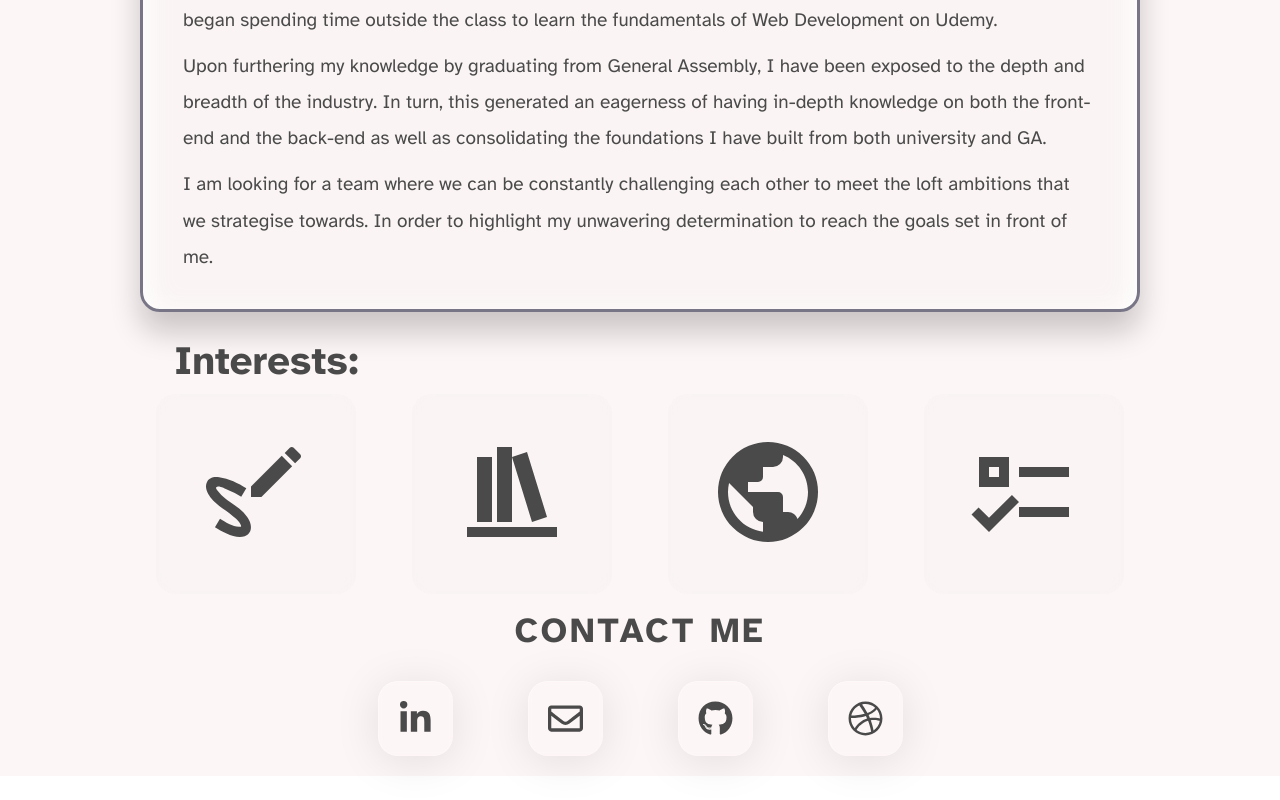
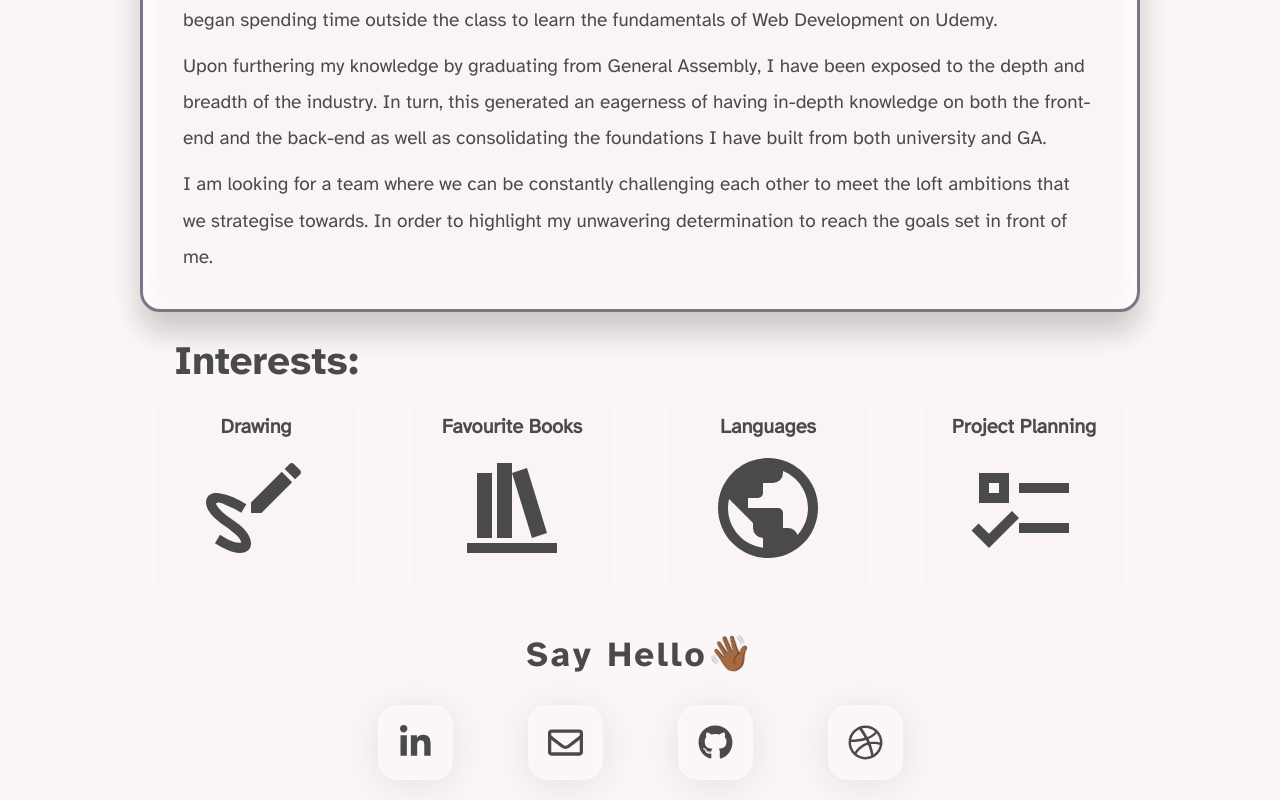
Before and after one commit to olulesi/portfolio, a React (Create React App) app: page /aboutMe in a window 1280 px wide. Shown: the part 294-1094 px from the top of the page. Before the commit the page ends 1070 px from the top, so only its background shows below. Built offline with nearby package versions, Linux system fonts and the light colour scheme; a web font is replaced by a local one.

Commit message:
about me section done without sports

```diff
--- a/package.json
+++ b/package.json
@@ -22,12 +22,14 @@
     "react-dom": "^17.0.1",
     "react-epic-spinners": "^0.5.0",
     "react-media": "^1.10.0",
+    "react-overlays": "^4.1.1",
     "react-parallax-tilt": "^1.4.83",
     "react-responsive": "^8.2.0",
     "react-router-dom": "^5.2.0",
     "react-scripts": "4.0.2",
     "react-social-icons": "^4.1.0",
     "react-vanilla-tilt": "^1.0.0",
+    "rodal": "^1.8.1",
     "semantic-ui-react": "^2.0.3",
     "swiper": "^6.4.15"
   },
--- a/src/components/AboutMe.js
+++ b/src/components/AboutMe.js
@@ -8,6 +8,7 @@ import { mdiEarth } from '@mdi/js';
 import { mdiFormatListChecks } from '@mdi/js';
 
 function AboutMe() {
+
 
   return (
 
@@ -39,41 +40,55 @@ function AboutMe() {
           </div>
           <div className="interest-section">
             <div className="interest">
+              <h4>Drawing</h4>
               <div className="interest-icon">
                 <Icon className="icon" path={mdiDraw}
-                  title="User Profile"
-                  size={5}
-                  color="#4a4a4a" />
-              </div>
-              <div className="interest-description"></div>
-            </div>
-            <div className="interest">
-              <div className="interest-icon">
-                <Icon style={{ width: '50px', height: '50px' }} path={mdiBookshelf}
-                  title="User Profile"
                   size={5}
                   color="#4a4a4a" />
               </div>
               <div className="interest-description">
+                <p>I enjoy drawing and complemented with my daily routine I was able to draw everyday for a whole year missing only one day from December 18th 2019 to 2020. </p>
               </div>
             </div>
             <div className="interest">
+              <h4>Favourite Books</h4>
               <div className="interest-icon">
-                <Icon path={mdiEarth}
-                  title="User Profile"
+                <Icon style={{ width: '50px', height: '50px' }} path={mdiBookshelf}
                   size={5}
                   color="#4a4a4a" />
               </div>
-              <div className="interest-description"></div>
+              <ul className="interest-description">
+              <li>Whatever you think, think the opposite,</li>
+              <li>HBR’s 10 Must Reads On Mental Toughness,</li>
+              <p>Atomic Habits,</p>
+              <li>The Richest Man of Babylon</li>
+              </ul>
             </div>
             <div className="interest">
+              <h4>Languages</h4>
               <div className="interest-icon">
-                <Icon path={mdiFormatListChecks}
-                  title="User Profile"
+                <Icon path={mdiEarth}
                   size={5}
                   color="#4a4a4a" />
               </div>
-              <div className="interest-description"></div>
+              <div className="interest-description">
+                <p>
+                  I started my joy of learning langugaes with Spanish and have continued this by learning my native language Yoruba.
+                </p>
+              </div>
+            </div>
+            <div className="interest">
+              <h4>Project Planning</h4>
+              <div className="interest-icon">
+                <Icon path={mdiFormatListChecks}
+                  size={5}
+                  color="#4a4a4a" />
+              </div>
+              <div className="interest-description">
+                <p>
+                  I created a community with my friends on slack and todoist in order to hold each other accountable to the tasks we set out to do each day.
+                </p>
+              </div>
             </div>
           </div>
         </div>
--- a/src/components/Footer.js
+++ b/src/components/Footer.js
@@ -11,7 +11,7 @@ function Home() {
     <>
       <section className="contact-wrapper">
         <div className="contact-title">
-          <h4>Contact Me</h4>
+          <h4>Say Hello<span class="wave">👋🏾</span></h4>
         </div>
         <div className="contact-content">
             <a href="https://www.linkedin.com/in/oluwatobi-lesi/" >
--- a/src/styles/_aboutMe.scss
+++ b/src/styles/_aboutMe.scss
@@ -54,7 +54,6 @@
     background: rgba(225, 225, 225, 0.1);
     border-radius: 20px;
     // border:  3px solid  #787586;
-    backdrop-filter: blur(10px);
     // box-shadow: 0 20px 30px rgba(0, 0, 0, 0.2), inset 0px 10px 30px 5px rgba(255, 255, 255, 1);
     border-radius: 20px;
     width: 200px;
@@ -63,6 +62,13 @@
   display: flex;
   align-items: center;
   justify-content: center;
+  flex-direction: column;
+  margin-bottom: 20px;
+    h4{
+      font-size: 20px;
+      color: #4a4a4a;
+      margin-bottom: 10px;
+    }
 
   }
 
@@ -95,6 +101,43 @@
     font-family: Atkinson-Hyperlegible-Bold-102;
   }
 }
+
+
+.interest-description{
+  position: absolute;
+  top: 0;
+  left: 0;
+  width: 100%;
+  height: 100%;
+  background: #787586;
+  color: #fdf6f6;
+  border-radius: 10px;
+  display: flex;
+  align-items: center;
+  justify-content: center;
+  flex-direction: column;
+  padding: 10px;
+  text-align: center;
+  opacity: 0;
+  transition: opacity 0.25s;
+  line-height: 1.5em;
+  backdrop-filter: blur(10px);
+}
+
+.interest-description > * {
+  transform: translateY(20px);
+  transition: transform 0.25s;
+}
+
+.interest-description:hover > *{
+  transform: translateY(0);
+}
+
+.interest-description:hover{
+  opacity: 1;
+  transition: 0.5 ease-in-out;
+}
+
 
 @media (max-width: 992px){
   .aboutMe-wrapper{
--- a/src/styles/_footer.scss
+++ b/src/styles/_footer.scss
@@ -5,7 +5,7 @@
   width: 100%;
   display: flex;
   justify-content: center;
-  text-transform: uppercase;
+  // text-transform: uppercase;
   margin-top: -10px;
   margin-bottom: 30px;
   h4{
@@ -21,6 +21,15 @@
   display: flex;
   justify-content: center;
 }
+
+.wave {
+  animation-name: wave-animation;  /* Refers to the name of your @keyframes element below */
+  animation-duration: 2.5s;        /* Change to speed up or slow down */
+  animation-iteration-count: infinite;  /* Never stop waving :) */
+  transform-origin: 70% 70%;       /* Pivot around the bottom-left palm */
+  display: inline-block;
+}
+
 
 .contact-wrapper{
   // height: 50vh;
--- a/src/styles/main.scss
+++ b/src/styles/main.scss
@@ -116,3 +116,15 @@ a:focus, a:hover, a:visited, a:link, a:active {
     opacity: 0;
   }
 }
+
+
+@keyframes wave-animation {
+  0% { transform: rotate( 0.0deg) }
+ 10% { transform: rotate(14.0deg) }  /* The following five values can be played with to make the waving more or less extreme */
+ 20% { transform: rotate(-8.0deg) }
+ 30% { transform: rotate(14.0deg) }
+ 40% { transform: rotate(-4.0deg) }
+ 50% { transform: rotate(10.0deg) }
+ 60% { transform: rotate( 0.0deg) }  /* Reset for the last half to pause */
+100% { transform: rotate( 0.0deg) }
+}
```
Also changed, not shown: 1 other file (tests, documents, lock files or other folders).
